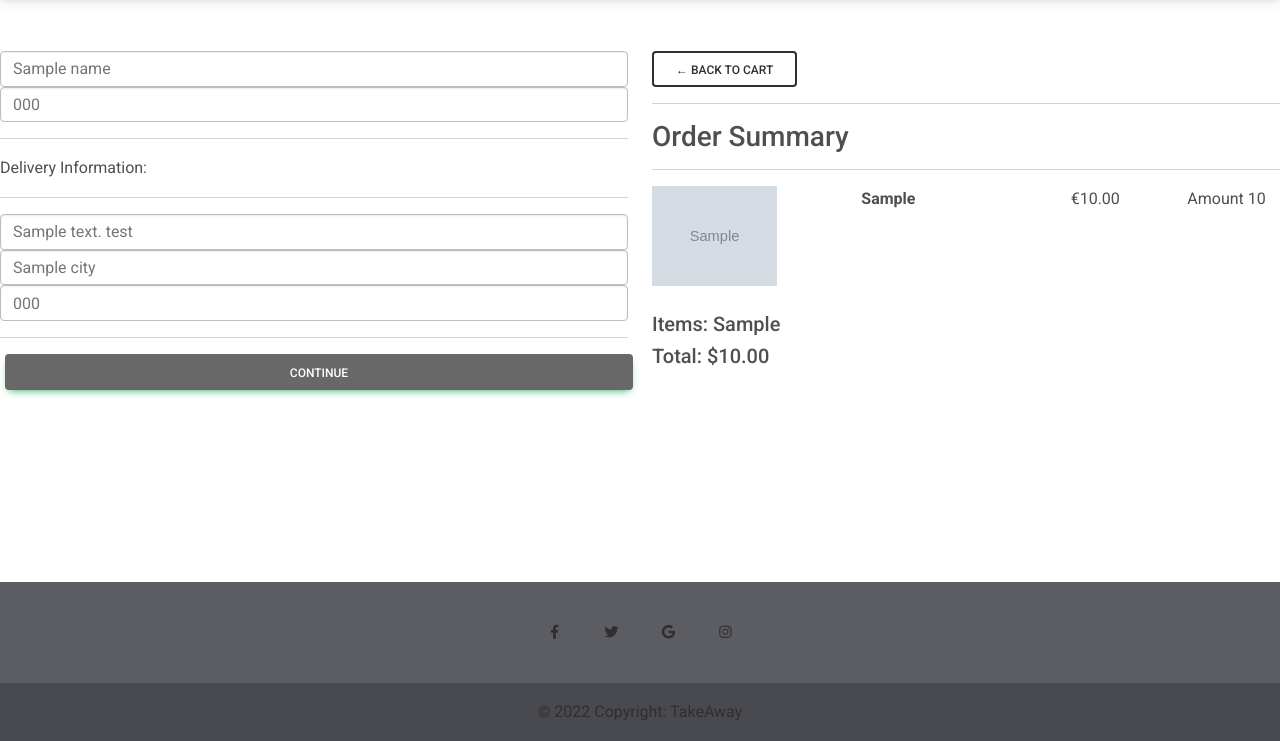
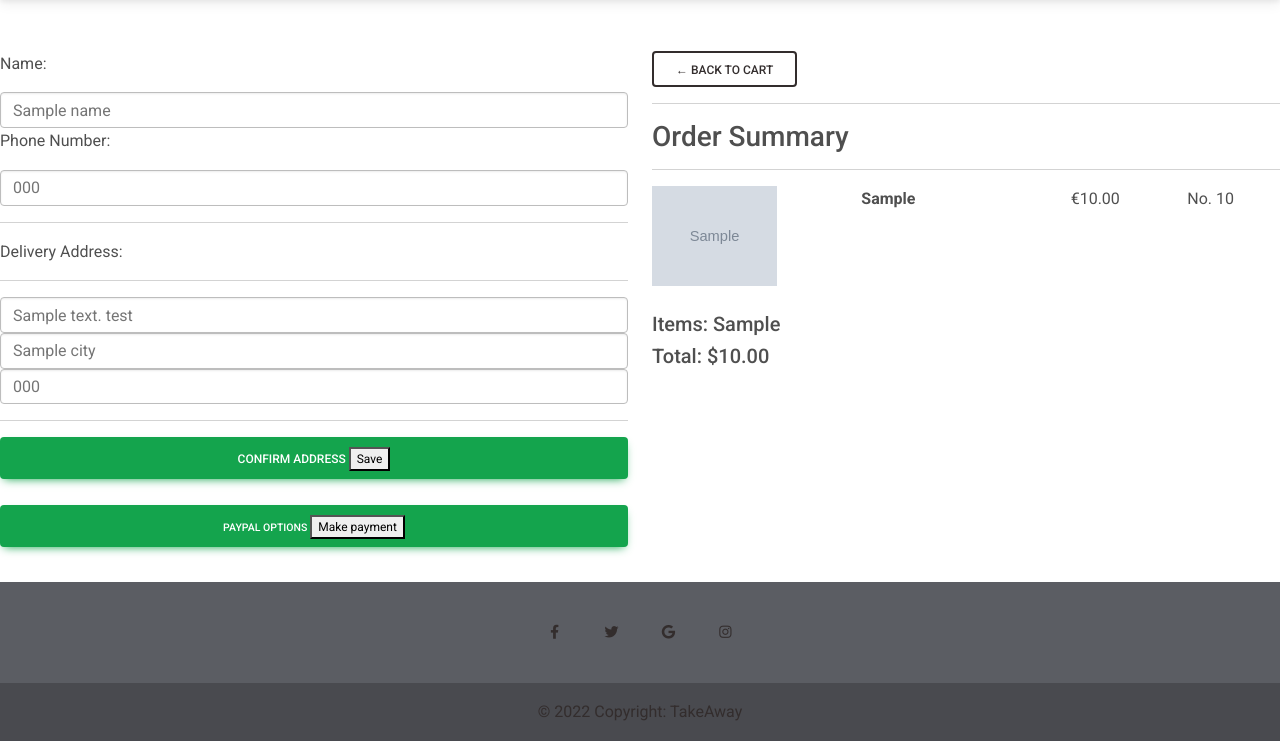
Before and after one commit to elivinus/DBS, a Django app: template apc/storefront/shoppingcart/templates/accounts/checkout.html in a window 1280 px wide. Shown: the part 59-800 px from the top of the page. Run offline with Django 4.2, Linux system fonts and the light colour scheme; the template is opened without the code that fills it: most values are stand-ins (such as "Sample title", 1, 10 or a date in 2020); grey boxes marked "Sample" are stand-in pictures.

Commit message:
checkout.html

```diff
--- a/apc/storefront/shoppingcart/templates/accounts/checkout.html
+++ b/apc/storefront/shoppingcart/templates/accounts/checkout.html
@@ -10,16 +10,18 @@
             <form id="form">
                 <div id="user-info">
                     <div class="form-field">
+                        <p>Name:</p>
                         <input required class="form-control" type="text" name="name" placeholder="{{ name }}">
                     </div>
                     <div class="form-field">
+                        <p>Phone Number:</p>
                         <input required class="form-control" type="Phone" name="Phone" placeholder="{{ phone }}">
                     </div>
                 </div>
 
                 <div id="shipping-info">
                     <hr>
-                    <p>Delivery Information:</p>
+                    <p>Delivery Address:</p>
                     <hr>
                     <div class="form-field">
                         <input class="form-control" type="text" name="address" placeholder="{{ address }} test">
@@ -33,12 +35,16 @@
                 </div>
 
                 <hr>
-                <input id="form-button" class="btn btn-success btn-block" type="submit" style="background-color:#686868; margin:5px; " value="Continue">
+
+                <div class="btn btn-success btn-block" id="address-save" >
+                    Confirm Address <button id="address">Save</button>
+                </div>
+
             </form>
         </div>
 
         <br>
-        <div class="d-none" id="payment-info">
+        <div class="btn btn-success btn-block" id="payment-info">
             <small>Paypal Options</small>
             <button id="make-payment">Make payment</button>
         </div>
@@ -58,7 +64,7 @@
                 <div style="flex:2"><img class="row-image" src="{{ item.menuItem.imageURL }}" alt="Food" width="125" height="100"></div>
                 <div style="flex:2"><p><strong>{{ item.menuItem }}</strong></p></div>
                 <div style="flex:1"><p>€{{ item.menuItem.price|floatformat:2}}</p></div>
-                <div style="flex:1"><p>Amount {{item.quantity}}</p></div>
+                <div style="flex:1"><p>No. {{item.quantity}}</p></div>
             </div>
             &nbsp
             {% endfor %}
@@ -70,13 +76,26 @@
 
 <script type="text/javascript">
     var form = document.getElementById('form')
-    form.addEventListener('submit', function(e){
-        e.preventDefault()
-        console.log('form submitted')
-        document.getElementById('form-button').classList.add('d-none')
-        document.getElementById('payment-info').classList.remove('d-none')
-        document.getElementById('payment-info').classList.add('btn btn-success btn-block')
+		form.addEventListener('address-save', function(e){
+	    	e.preventDefault()
+	    	console.log('Form Submitted...')
+	    	document.getElementById('form-button').classList.add(".d-none");
+	    	document.getElementById('payment-info').classList.remove("hidden");
+	    })
 
-    })
+        document.getElementById('form-button').addEventListener('click', function(e){
+            console.log('test 2')
+        })
+
+        document.getElementById('make-payment').addEventListener('click', function(e){
+            submitFormData()
+        })
+
+        function submitFormData(){
+            console.log('Payment button clicked')
+}
+
 </script>
+
+
 {% endblock %}
```
Also changed, not shown: apc/storefront/MEDIA_URL/pexels-natalie-3569706.jpg (added), apc/storefront/MEDIA_URL/pexels-natalie-3569706_AhK6L6g.jpg (added), apc/storefront/MEDIA_URL/r-roast-ducks-g5dc055b10_1920.jpg (added), apc/storefront/shoppingcart/migrations/0014_alter_order_totalamount.py (added).
